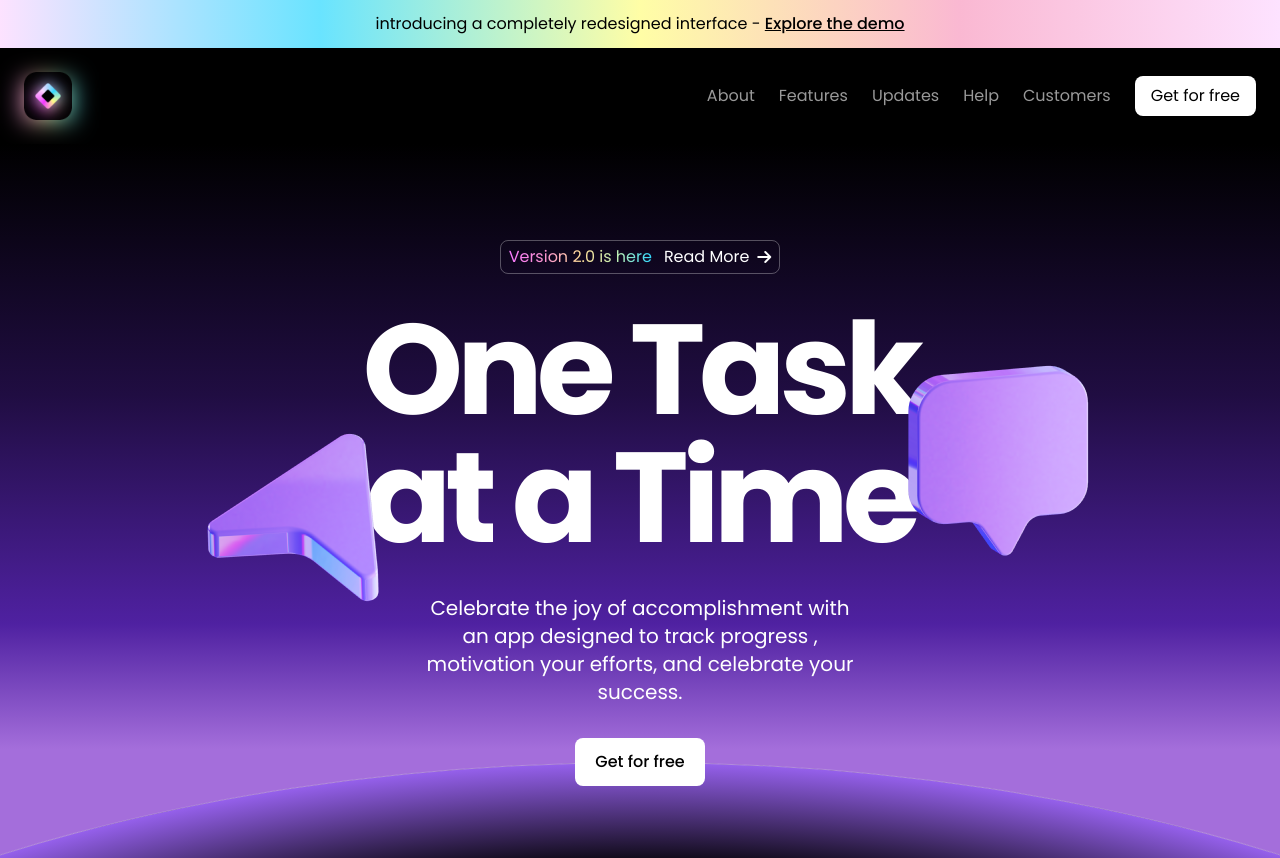
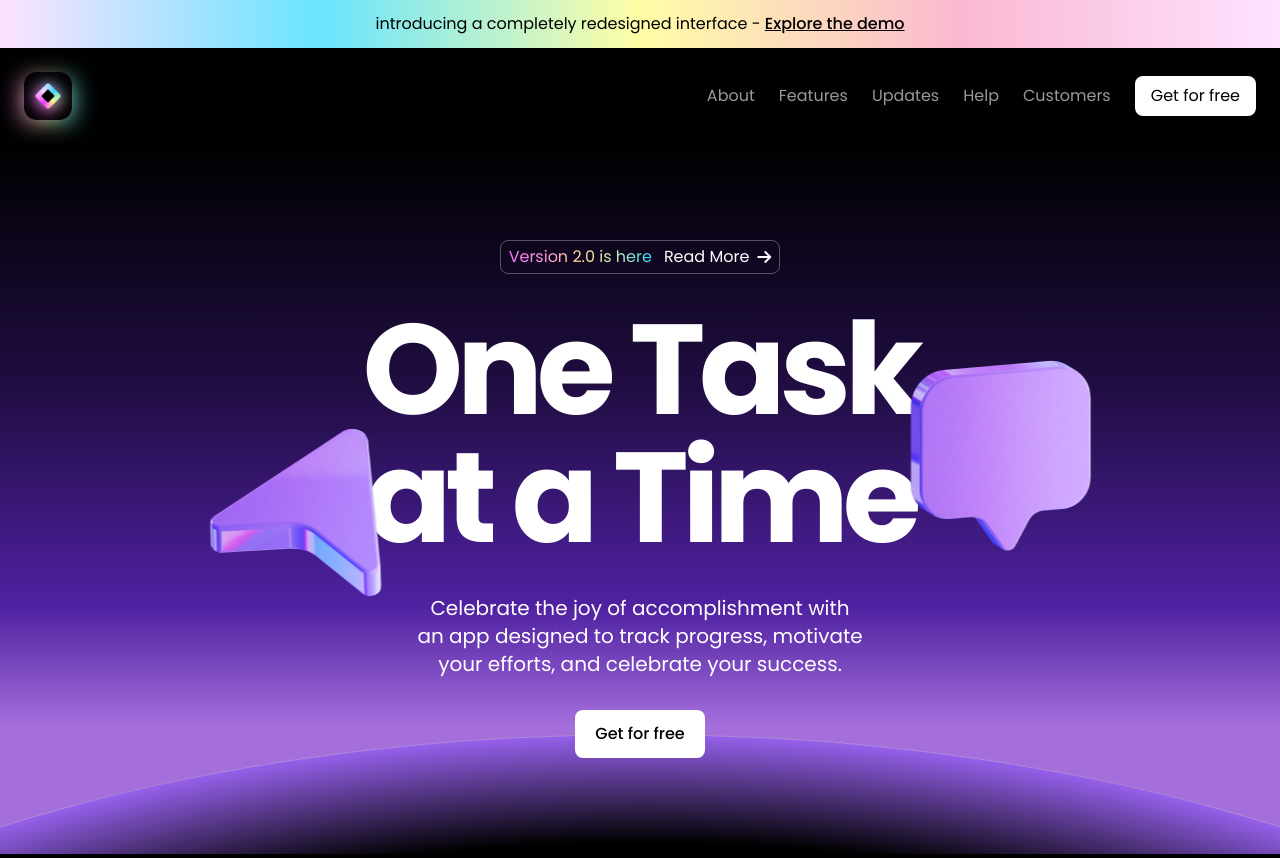
Before and after one commit to BigBr41n/SAAS-landing-page, a SvelteKit app: page / in a window 1280 px wide. Shown: the top 858 px of the page. Built offline with nearby package versions, Linux system fonts and the light colour scheme.

Commit message:
hero animation

```diff
--- a/src/components/Hero.svelte
+++ b/src/components/Hero.svelte
@@ -1,4 +1,23 @@
 <script lang="ts">
+	/* 	import { onMount } from 'svelte';
+	import { gsap } from 'gsap';
+
+	onMount(() => {
+		const floatingAnimation = (target: string, delay: number) => {
+			gsap.to(target, {
+				y: '+=15',
+				x: '+=5',
+				duration: 2,
+				ease: 'sine.inOut',
+				yoyo: true,
+				repeat: -1,
+				delay: delay
+			});
+		};
+
+		floatingAnimation('.cursor-image', 0);
+		floatingAnimation('.message-image', 1);
+	}); */
 </script>
 
 <div>
@@ -30,7 +49,7 @@
 				<div class="relative inline-flex">
 					<img
 						src="/assets/images/cursor.png"
-						class="absolute right-[517px] top-[108px]"
+						class="cursor-image floating-image absolute right-[517px] top-[108px]"
 						height="200"
 						width="200"
 						alt=""
@@ -39,7 +58,7 @@
 						src="/assets/images/message.png"
 						height="200"
 						width="200"
-						class="absolute left-[538px] top-[56px]"
+						class="message-image floating-image absolute left-[538px] top-[56px]"
 						alt=""
 					/>
 
@@ -52,8 +71,8 @@
 			</div>
 			<div class="flex justify-center">
 				<p class="mt-8 max-w-md text-center text-xl">
-					Celebrate the joy of accomplishment with an app designed to track progress , motivation
-					your efforts, and celebrate your success.
+					Celebrate the joy of accomplishment with an app designed to track progress, motivate your
+					efforts, and celebrate your success.
 				</p>
 			</div>
 			<div class="mt-8 flex justify-center">
@@ -62,3 +81,28 @@
 		</div>
 	</div>
 </div>
+
+<style>
+	@keyframes float {
+		0%,
+		100% {
+			transform: translate(0, 0);
+		}
+		50% {
+			transform: translate(5px, -10px);
+		}
+	}
+
+	.floating-image {
+		animation: float 4s ease-in-out infinite;
+		will-change: transform;
+	}
+
+	.cursor-image {
+		animation-delay: 0s;
+	}
+
+	.message-image {
+		animation-delay: 2s;
+	}
+</style>
```
